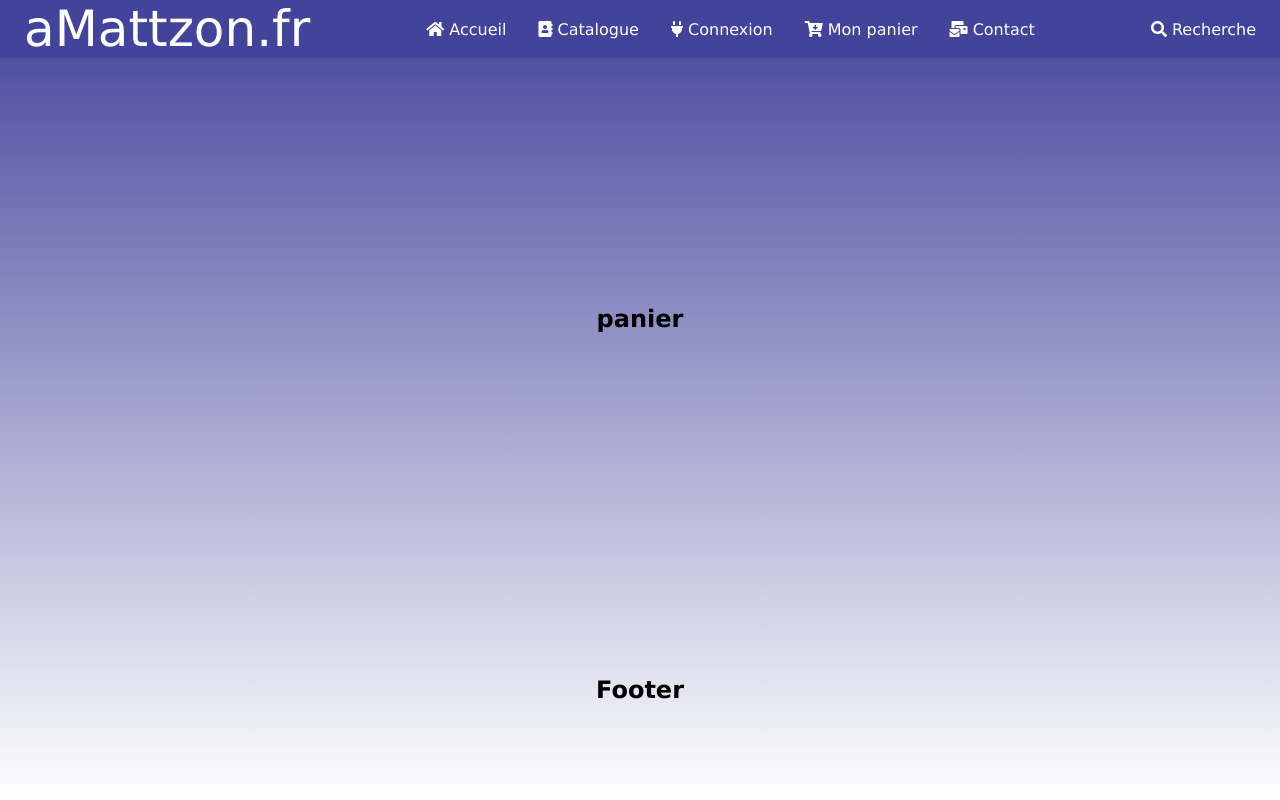
After one commit to MattCo87/Mattzon, a PHP site: page /panier.php in a window 1280 px wide. The commit adds this page. Run offline with PHP 8.4, Linux system fonts and the light colour scheme; a stand-in replaces the project's code that opens the database connection; some libraries are stand-ins or nearby versions.

Commit message:
Création d'un panier

```diff
--- a/_header.php
+++ b/_header.php
@@ -38,7 +38,7 @@
             <?php endif; ?>
 
             <li>
-                <a href="#">
+                <a href="./panier.php">
                     <i class="fas fa-cart-arrow-down"></i>
                     Mon panier</a>
             </li>
--- /dev/null
+++ b/panier.php
@@ -0,0 +1,42 @@
+<!-- Traitement du message -->
+<?php
+session_start();
+
+?>
+<!-- Fin du traitement du message -->
+
+<!DOCTYPE html>
+<html>
+    <head>
+        <!-- Informations destinées au navigateur -->
+        <meta charset="utf-8" />
+        <meta name="viewport" content="width=device-width, initial-scale=1" />
+
+        <!-- Informations destinées au SEO (Search Engine Optimization = référencement naturel) -->
+        <title>aMattzon : Panier</title>
+
+        <!-- Feuilles de styles -->
+
+        <!-- Ajouter lien du style -->
+
+
+        <link rel="stylesheet" href="https://cdnjs.cloudflare.com/ajax/libs/font-awesome/5.13.1/css/all.min.css" />
+        <link rel="stylesheet" href="assets/css/styles.css" />
+    </head>
+
+    <body>
+        <!-- Header inclusion -->
+        <?php include('_header.php'); ?>
+
+        <!-- Application main -->
+        <main class="app-maincontenu">
+            <section class="panier">
+                <h2> panier
+                </h2>
+            </section>
+        </main>
+
+        <!-- Application footer-->
+        <?php include('_footer.php'); ?>
+    </body>
+</html>
```
